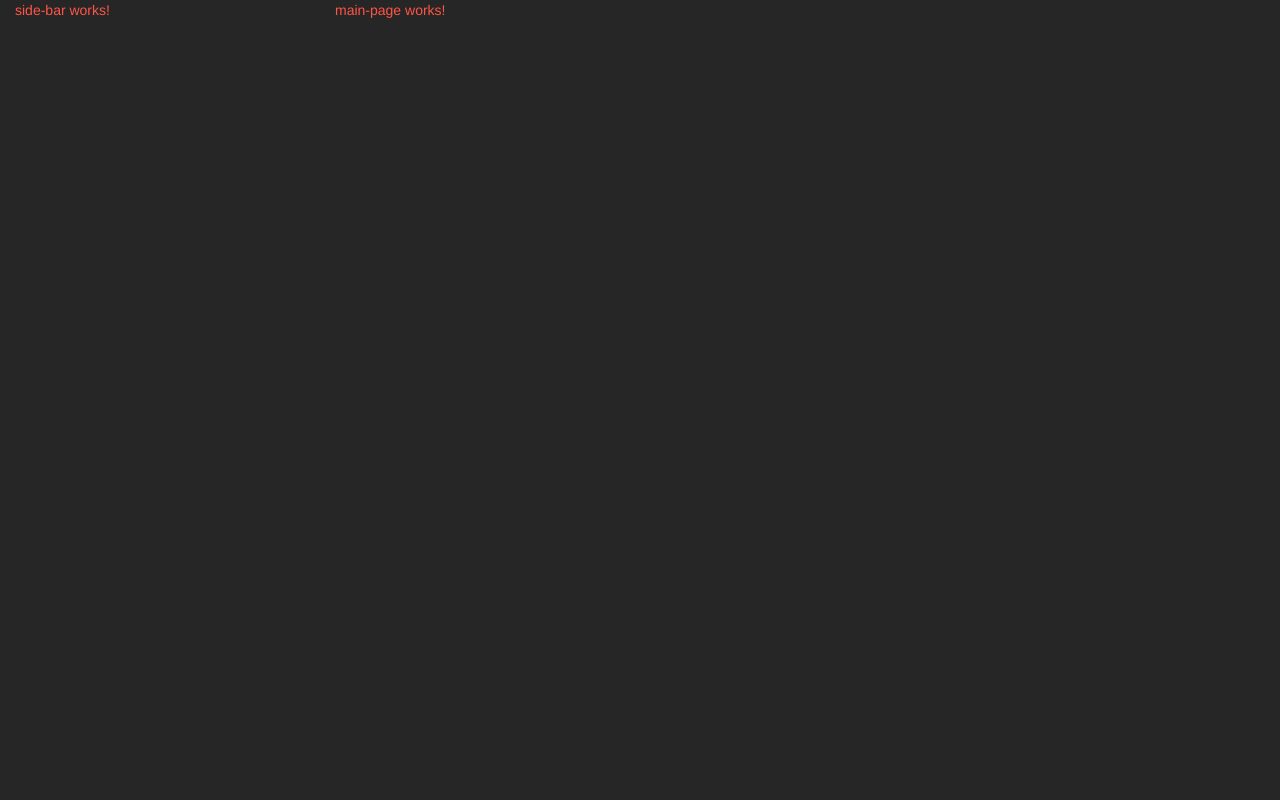
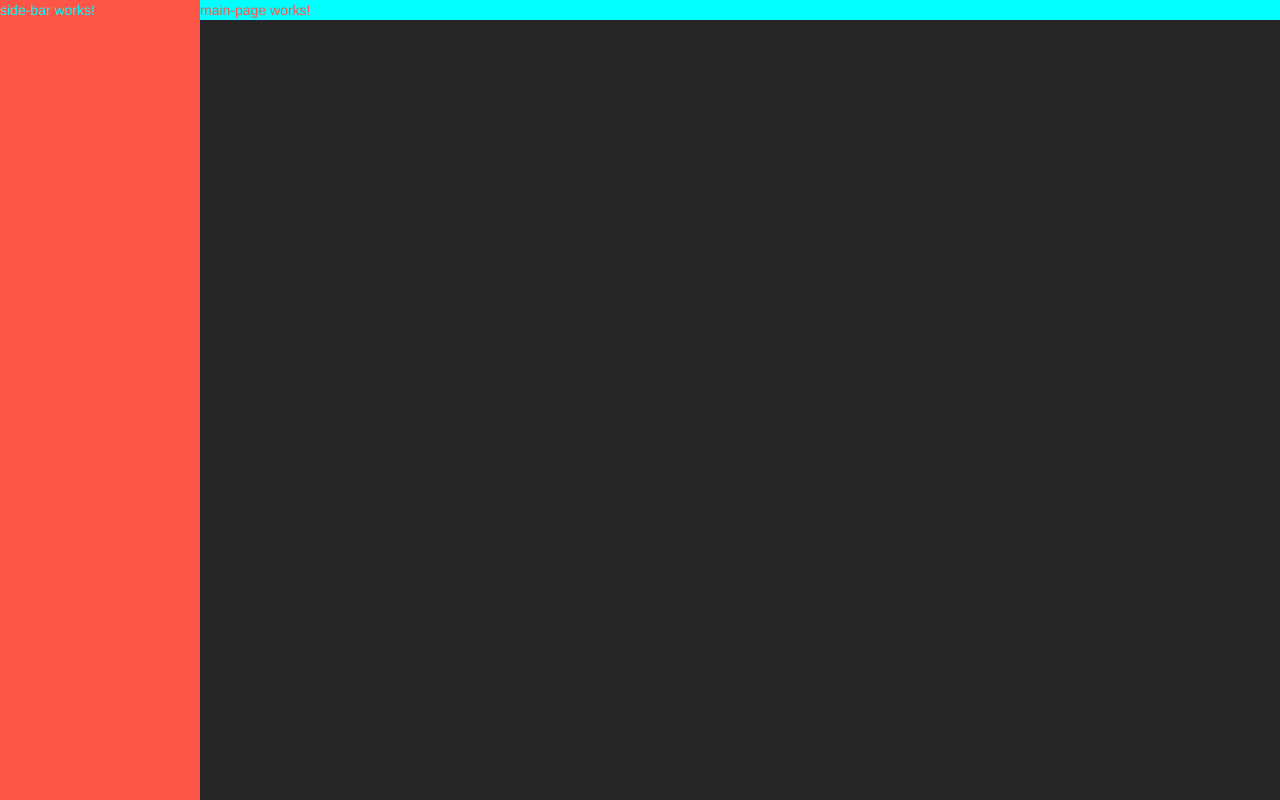
Before and after one commit to hasan-wajahat/sequenceManager, an Angular app: page / in a window 1280 px wide. Built offline with nearby package versions, Linux system fonts and the light colour scheme.

Commit message:
removed grid from layout

```diff
--- a/src/app/app.component.html
+++ b/src/app/app.component.html
@@ -1,10 +1,8 @@
-<div class="container-fluid">
-  <div class="row">
-    <div class="col-sm-3">
-      <app-side-bar></app-side-bar>
-    </div>
-    <div class="col-sm-9">
-      <app-main-page></app-main-page>
-    </div>
+<main>
+  <div class="sideNav">
+    <app-side-bar></app-side-bar>
   </div>
-</div>
+  <div class="mainNav">
+    <app-main-page></app-main-page>
+  </div>
+</main>
--- a/src/app/app.component.scss
+++ b/src/app/app.component.scss
@@ -3,3 +3,19 @@ $blackBackground: #262626;
 :host {
   background-color: $blackBackground;
 }
+
+.sideNav {
+  background-color: #ff5546;
+  color: aqua;
+  height: 100%;
+  top: 0;
+  left: 0;
+  position: absolute;
+  width: 200px;
+  float: left;
+}
+
+.mainNav {
+  background-color: aqua;
+  margin-left: 200px;
+}
--- a/src/app/side-bar/side-bar.component.scss
+++ b/src/app/side-bar/side-bar.component.scss
@@ -2,5 +2,5 @@ $blackBackground: #262626;
 $textColor: #ff5546;
 
 p {
-  color: $textColor;
+  color: aqua;
 }
```
